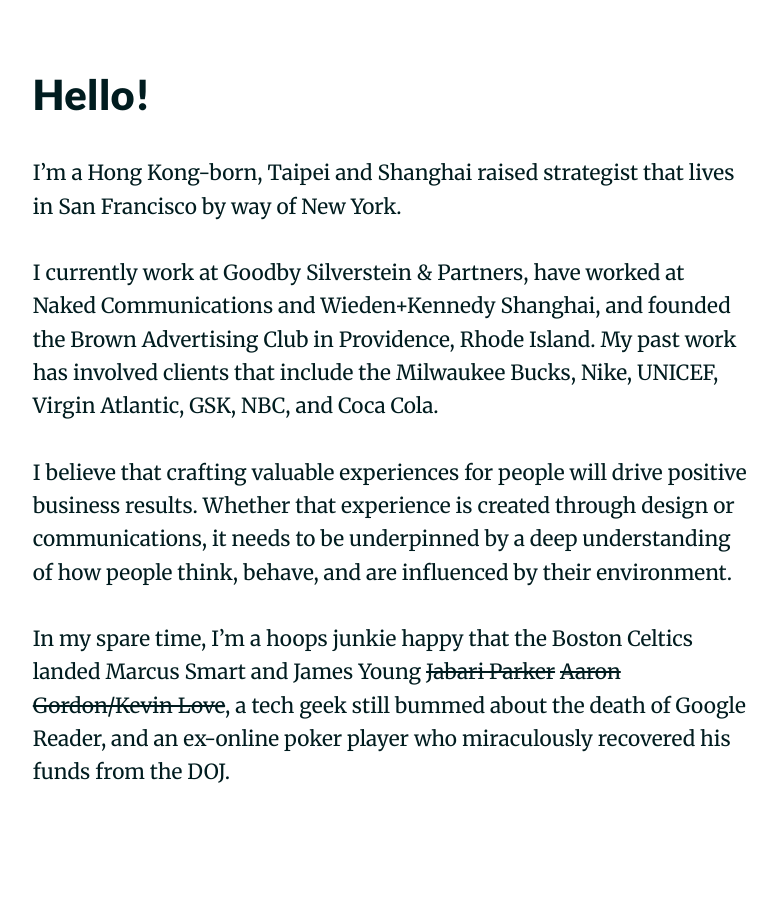
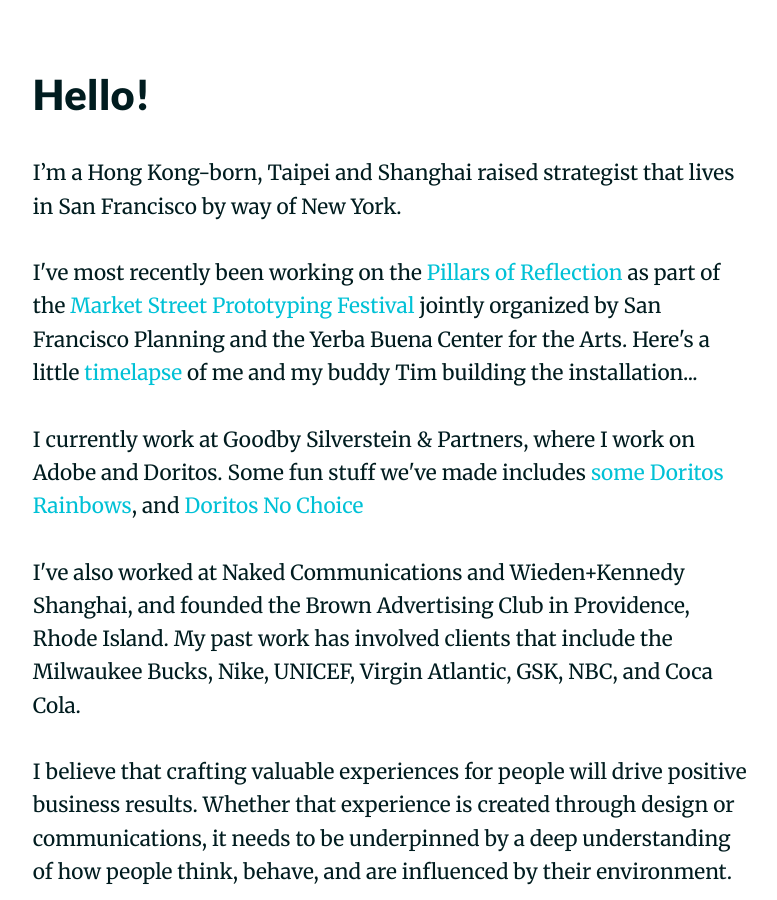
Before and after one commit to hbharding/etienne, a Jekyll site: the page built from index.html, in a window 1280 px wide and 900 px high, scrolled down 909 px. Shown: the whole window, without its empty margins (248-1025 px from the left). Built offline with Jekyll 4.4.1, drawn with Linux system fonts in a browser that asks for light colours; nearby versions of some CDN libraries; Markdown is read by kramdown in place of the engine named in the settings; some of the changed text lies outside the part shown.

Commit message:
Update index.html

```diff
--- a/index.html
+++ b/index.html
@@ -7,11 +7,15 @@
 <h2>Hello!</h2>
 <p>I’m a Hong Kong-born, Taipei and Shanghai raised strategist that lives in San Francisco by way of New York.</p>
 
-<p>I currently work at Goodby Silverstein & Partners, have worked at Naked Communications and Wieden+Kennedy Shanghai, and founded the Brown Advertising Club in Providence, Rhode Island.  My past work has involved clients that include the Milwaukee Bucks, Nike, UNICEF, Virgin Atlantic, GSK, NBC, and Coca Cola.</p>
+<p>I've most recently been working on the <a href="http://marketstreetprototyping.org/2016-festival/projects/pillars-of-reflection/">Pillars of Reflection</a> as part of the <a href="http://marketstreetprototyping.org/">Market Street Prototyping Festival</a> jointly organized by San Francisco Planning and the Yerba Buena Center for the Arts.  Here's a little <a href="https://youtu.be/0G-pe01RCTk">timelapse</a> of me and my buddy Tim building the installation...  </p>
+
+<p>I currently work at Goodby Silverstein & Partners, where I work on Adobe and Doritos.  Some fun stuff we've made includes <a href=https://www.youtube.com/watch?v=MNmRJiRarH0>some</a> <a href="https://www.youtube.com/watch?v=ao7wOJ5qQ-s>work</a> for Adobe's Do You Know What Your Marketing Is Doing? campaign, <a href="https://www.time.com/4038837/doritos-rainbow-chips-pride-lgbt/">Doritos Rainbows</a>, and <a href="https://www.facebook.com/DoritosUSA/videos/10154860232226165/">Doritos No Choice</a> </p>
+
+<p>I've also worked at Naked Communications and Wieden+Kennedy Shanghai, and founded the Brown Advertising Club in Providence, Rhode Island.  My past work has involved clients that include the Milwaukee Bucks, Nike, UNICEF, Virgin Atlantic, GSK, NBC, and Coca Cola.</p>
 
 <p>I believe that crafting valuable experiences for people will drive positive business results. Whether that experience is created through design or communications, it needs to be underpinned by a deep understanding of how people think, behave, and are influenced by their environment.</p>
 
-<p>In my spare time, I’m a hoops junkie happy that the Boston Celtics landed Marcus Smart and James Young <strike>Jabari Parker</strike> <strike>Aaron Gordon/Kevin Love</strike>, a tech geek still bummed about the death of Google Reader, and an ex-online poker player who miraculously recovered his funds from the DOJ.</p>
+<p>In my spare time, I’m a hoops junkie who believes in Brad Stevens, a tech geek still bummed about the death of Google Reader, and an ex-online poker player who miraculously recovered his funds from the DOJ.</p>
 
 
 
```
